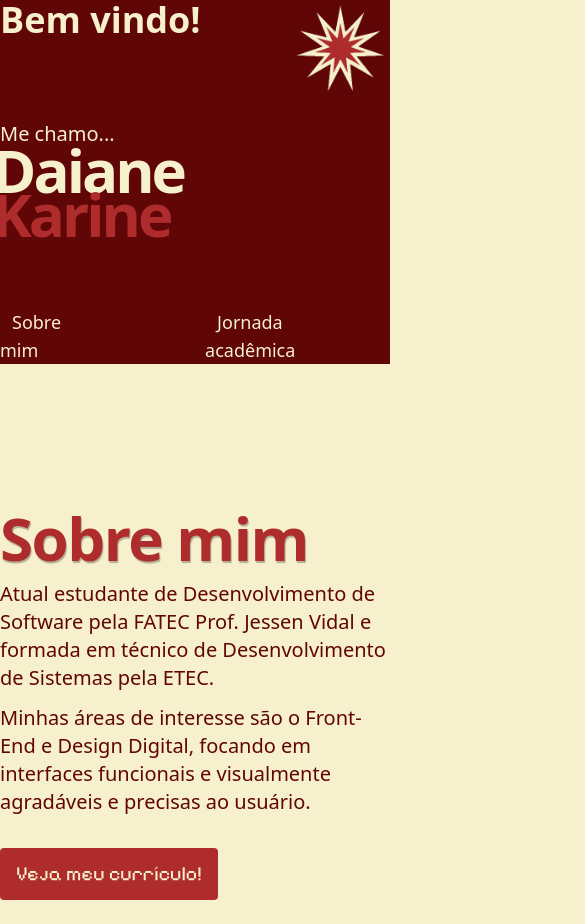
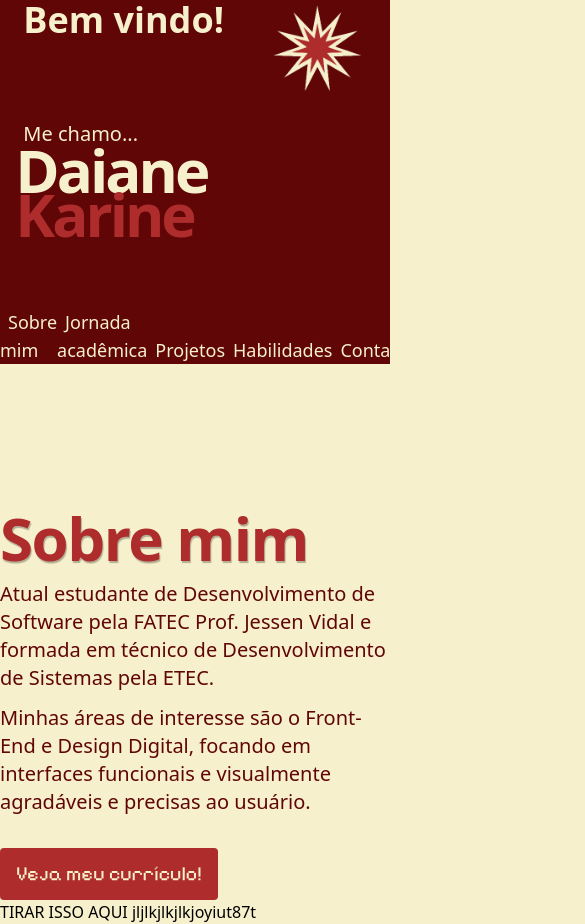
Before and after one commit to Dai4ne/Portfolio, a plain HTML site: page index.html in a window 390 px wide. Shown: the top 924 px of the page, 585 px wide, since content can reach past the window. Before the commit the page ends 900 px from the top, so only its background shows below. Drawn offline with nearby package versions, Linux system fonts and the light colour scheme; a web font is replaced by a local one.

Commit message:
edições básicas

```diff
--- a/portfolio.html
+++ b/index.html
@@ -18,7 +18,7 @@
     <header class="bg-[#600606] text-[#F7F0CC] md:py-8 ">
 
         <!--Bem vindo e me chamo-->
-        <div class="flex justify-between mb-16 mx-auto max-w-7xl">
+        <div class="flex justify-around mb-16 max-w-6xl">
             <div class="">
                 <h1 class="text-4xl mb-20 md:text-8xl font-bold ">
                     Bem vindo!
@@ -43,13 +43,13 @@
         </div>
 
         <!--Navbar-->
-        <nav class="max-w-7xl mx-auto">
-            <ul class="flex flex-nowrap justify-evenly gap-x-36 text-lg md:text-xl font-medium">
-                <li><a href="#sobremim" class="nav p-3">Sobre mim</a></li>
-                <li><a href="#" class="nav p-3">Jornada acadêmica</a></li>
-                <li><a href="#" class="nav p-3">Projetos</a></li>
-                <li><a href="#" class="nav p-3">Habilidades</a></li>
-                <li><a href="#" class="nav p-3">Contato</a></li>
+        <nav class="max-w-6xl mx-auto">
+            <ul class="flex flex-nowrap justify-evenly md:gap-x-24 text-lg md:text-xl font-medium">
+                <li><a href="#sobremim" class="nav p-2">Sobre mim</a></li>
+                <li><a href="#" class="nav p-2">Jornada acadêmica</a></li>
+                <li><a href="#" class="nav p-2">Projetos</a></li>
+                <li><a href="#" class="nav p-2">Habilidades</a></li>
+                <li><a href="#" class="nav p-2">Contato</a></li>
             </ul>
         </nav>
 
@@ -69,9 +69,11 @@
             </div>
 
             <div>
-                <img src="" alt="">
+
             </div>
         </div>
+
+        <h2>TIRAR ISSO AQUI jljlkjlkjlkjoyiut87t</h2>
 
     </main>
 
--- a/style.css
+++ b/style.css
@@ -40,3 +40,10 @@ a.nav {
 .titulomain{
     text-shadow: 1px 2px 1px rgba(0, 0, 0, 0.278);
 }
+
+.curriculo:hover {
+    background-color: #600606;
+    box-shadow: 1px 2px 5px rgba(0, 0, 0, 0.53);
+    transition: 0.7s;
+    transform: translateY(-4px);
+}
```
